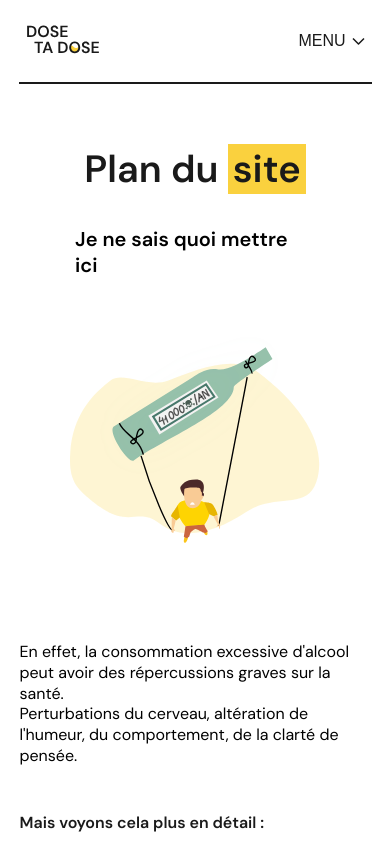
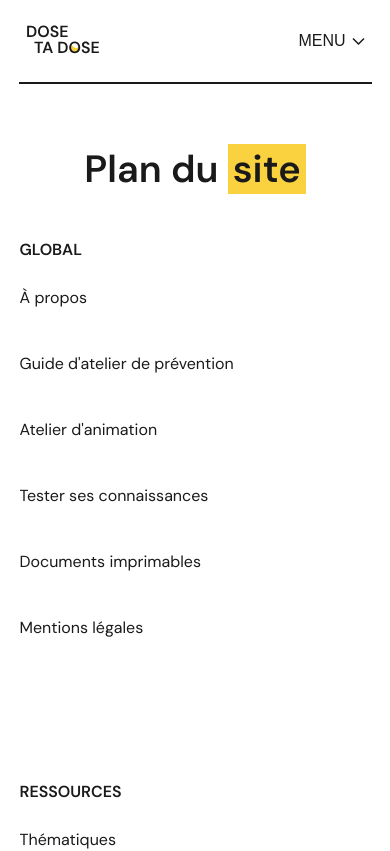
Before and after one commit to AurelianeD/dose-ta-dose, a SvelteKit app: page /planSite in a window 390 px wide. Shown: the top 851 px of the page. Built offline with nearby package versions, Linux system fonts and the light colour scheme.

Commit message:
Feat: plan du site

```diff
--- a/src/routes/planSite/+page.svelte
+++ b/src/routes/planSite/+page.svelte
@@ -1,136 +1,96 @@
 <script lang="ts">
-  import { onMount } from 'svelte';
-  import Link from '$lib/components/Link.svelte';
   import '$lib/styles/styles.css';
 </script>
 
 <section class="top-home-page">
-	<div class="left-part">
 	<h1>Plan du <span class="yellow-bg">site</span></h1>
-		<p class="subtitle">Je ne sais quoi mettre ici</p>
-	</div>
-	<img class="img-home" src="/images/illu-ressources-5.svg" alt="" />
 </section>
 
 <section class="contenu">
-	<p>
-		En effet, la consommation excessive d'alcool peut avoir des répercussions graves sur la santé.<br
-		/>
-		Perturbations du cerveau, altération de l'humeur, du comportement, de la clarté de pensée.
-	</p>
-	<h2>Mais voyons cela plus en détail :</h2>
-	<h3>Ton cerveau</h3>
-	<p>
-		L'alcool, ça empêche ton cerveau de bien fonctionner, tu peux te sentir tout drôle, avoir du mal
-		à te concentrer ou à te souvenir des choses, et même voir ton humeur faire des montagnes russes
-		sans raison.
-	</p>
+	<div>
+		<h2>global</h2>
+		<div class="links">
+			<a href="/about" class="underline">À propos</a>
+			<a href="/guideAtelier" class="underline">Guide d'atelier de prévention</a>
+			<a href="/gamePresentation" class="underline">Atelier d'animation</a>
+			<a href="/game" class="underline">Tester ses connaissances</a>
+			<a href="/ressources/imprimable" class="underline">Documents imprimables</a>
+			<a href="/legalNotice" class="underline">Mentions légales</a>
+		</div>
+	</div>
+	<div>
+		<h2>ressources</h2>
+		<div class="links">
+			<a href="/ressources" class="underline">Thématiques</a>
+			<a href="/ressources/effetAlcool" class="underline">Les effets de l'alcool sur la santé</a>
+			<a href="/ressources/pressionSociale" class="underline">Pression sociale de alcool</a>
+			<a href="/ressources/imprimable" class="underline">Documents imprimables</a>
+			<a href="/ressources/nosConseils" class="underline">Nos petits tips</a>
+			<a href="/resssources/aide" class="underline">Aide</a>
+		</div>
+	</div>
 </section>
 
 <style>
-	.only-mobile{
-	  display: none;
-	}
-	  .nav-ressource {
-		  background-color: #fff;
-		  width: 90vw;
-		  position: fixed;
-		  padding: 30px 5vw;
-		  display: flex;
-		  align-items: center;
-		  justify-content: space-between;
-	  }
-	  .left-part{
-		  max-width: 40vw;
+  .top-home-page {
+	  padding: 100px 10vw;
   }
 
-	  .subtitle {
-		  margin-top: 32px;
-		  margin-bottom: 24px;
-		  width: 70%;
-		  font-weight: 600;
-		  line-height: 130%;
-		  font-size: 20px;
-	  }
-	  .top-home-page {
-		  margin-top: 158px;
-		  padding: 0 10vw;
+  .contenu {
 	  display: flex;
-		  align-items: center;
-		  justify-content: space-between;
-	  }
-
-	  .top-home-page .left-part {
-		  display: flex;
-		  flex-direction: column;
-		  justify-content: start;
-	  }
-	  .img-home {
-		  width: 30vw;
-	  }
-	  .contenu {
+	  justify-content: flex-start;
 	  margin-left: 20vw;
-		  margin-top: 50px;
-		  gap: 40px;
+	  gap: 100px
   }
   .contenu h2 {
 	  margin-top: 48px;
 	  margin-bottom: 32px;
+	  text-transform: uppercase;
   }
-	  .contenu p {
-		  margin: 48px 0 32px 0;
-		  max-width: 40vw;
-		  line-height: 130%;
-	  }
-
   .yellow-bg {
 	  background-color: var(--yellow);
 	  padding: 0 5px;
   }
+  .links{
+	  display: flex;
+	  flex-direction: column;
+	  gap: 50px;
+	  align-items: flex-start;
+  }
+  .links a{
+	  text-decoration: none;
+	  position: relative;
+  }
+
+  .underline::after {
+	  content: '';
+	  position: absolute;
+	  left: 0;
+	  bottom: -8px;
+	  width: 100%;
+	  height: 3px;
+	  transition: background-color 0.3s ease;
+  }
+
+  .underline:hover::after {
+	  background-color: var(--yellow);
+  }
 
   @media screen and (min-width: 0px) and (max-width: 1000px) {
-
-		  .only-mobile{
-			  display: block;
-		  }
-		  .left-part{
-			  max-width: none;
-		  }
-		  .flex-link {
-			  margin-top: 32px;
-			  gap: 16px;
-			  display: flex;
-			  flex-direction: column;
-		  }
-
 	  h1{
 		  text-align: center;
 	  }
-		  /* Home Page */
 	  .top-home-page {
 		  margin-top: 65px;
 		  padding: 0 5vw;
 		  flex-direction: column;
 	  }
-		  .img-home {
-			  margin-top: 16px;
-			  width: 90vw;
-			  max-width: 250px;
-		  }
-
-		  .nav-ressource {
-				display: none;
-		  }
-
-		  .subtitle {
-			  width: 90%;
-		  }
-
 	  .contenu {
 		  margin-left: 5vw;
+		  flex-direction: column;
 	  }
-		  .contenu p {
-			  max-width: 90vw;
+	  .underline::after {
+		  display: none;
 	  }
   }
   </style>
```
Lines whose indentation alone changed are shown as unchanged.
